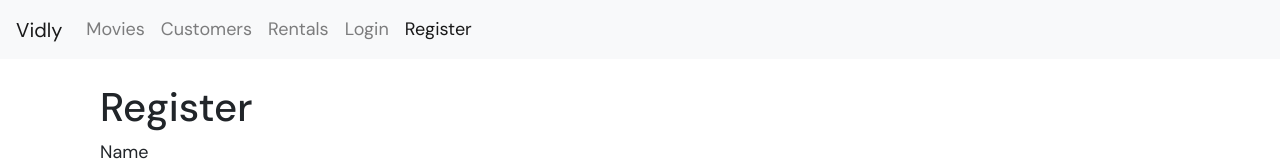
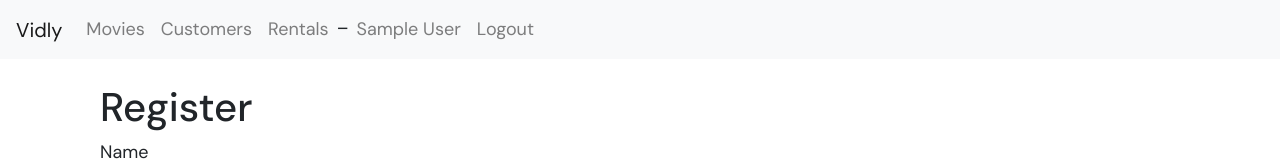
Before and after one commit to charlesonunze/vidly-client, a React (Create React App) app: page /register in a window 1280 px wide. Shown: the top 161 px of the page. Built offline with nearby package versions, Linux system fonts and the light colour scheme; sample sign-in values are in the browser's storage.

Commit message:
feat: 🎸 conditionally render navlink if a user is logged in/not

```diff
--- a/src/components/LoginForm.jsx
+++ b/src/components/LoginForm.jsx
@@ -20,7 +20,7 @@
 		try {
 			const token = await loginUser({ email, password });
 			localStorage.setItem('token', token);
-			this.props.history.replace('/movies');
+			window.location = '/movies';
 		} catch (error) {
 			if (error.response && error.response.status === 400) {
 				const errors = { ...this.state.errors };
--- a/src/components/NavBar.jsx
+++ b/src/components/NavBar.jsx
@@ -1,7 +1,7 @@
 import React from 'react';
 import { NavLink, Link } from 'react-router-dom';
 
-const NavBar = (props) => {
+const NavBar = ({ user }) => {
 	return (
 		<nav className='navbar navbar-expand-lg navbar-light bg-light mb-4'>
 			<Link className='navbar-brand' to='/'>
@@ -33,6 +33,8 @@
 						Rentals
 					</NavLink>
 
+					{!user && (
+						<>
 							<NavLink className='nav-item nav-link' to='/login'>
 								Login
 							</NavLink>
@@ -40,6 +42,22 @@
 							<NavLink className='nav-item nav-link' to='/register'>
 								Register
 							</NavLink>
+						</>
+					)}
+
+					{user && (
+						<>
+							<div>_</div>
+
+							<NavLink className='nav-item nav-link' to='/profile'>
+								{user.name}
+							</NavLink>
+
+							<NavLink className='nav-item nav-link' to='/logout'>
+								Logout
+							</NavLink>
+						</>
+					)}
 				</ul>
 			</div>
 		</nav>
--- a/src/components/RegisterForm.jsx
+++ b/src/components/RegisterForm.jsx
@@ -25,7 +25,7 @@
 		try {
 			const response = await registerUser({ name, email, password });
 			localStorage.setItem('token', response.headers['x-auth-token']);
-			this.props.history.replace('/movies');
+			window.location = '/movies';
 		} catch (error) {
 			if (error.response && error.response.status === 400) {
 				const errors = { ...this.state.errors };
```
Lines whose indentation alone changed are shown as unchanged.
